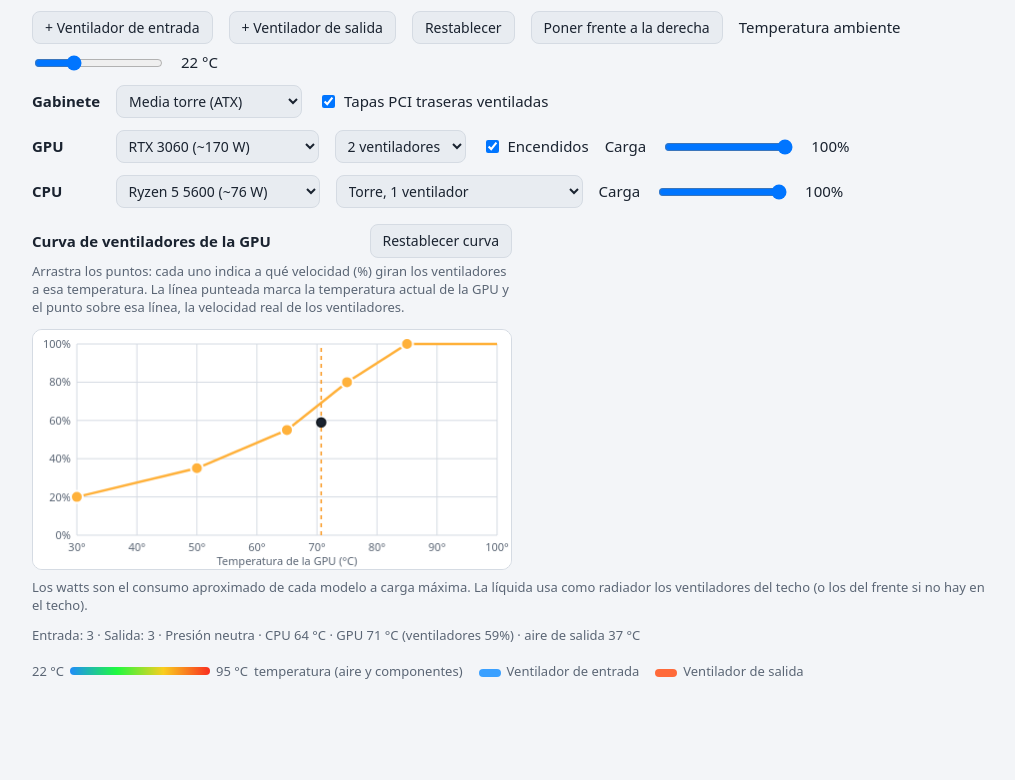
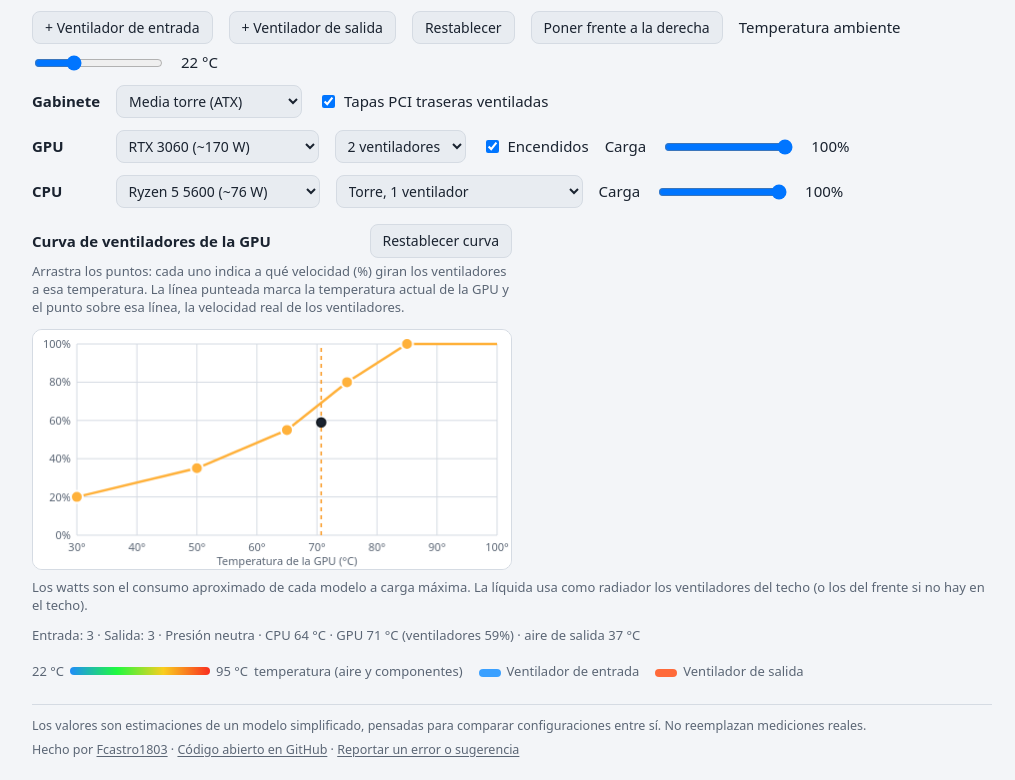
Before and after one commit to Fcastro1803/cabinet-airflow, a plain HTML site: page index.html in a window 1280 px wide. Shown: the part 711-1491 px from the top of the page, without its empty margins (128-1143 px from the left). Before the commit the page ends 1407 px from the top, so only its background shows below. Drawn offline with Linux system fonts and the light colour scheme; animation ran at ten frames a second.

Commit message:
Agregar pie de página
Aviso de que los valores son estimaciones, autoría y links al código
en GitHub y a los issues para reportar errores o sugerencias.

Co-Authored-By: Claude Opus 5.5 <noreply@anthropic.com>

```diff
--- a/index.html
+++ b/index.html
@@ -73,6 +73,14 @@
     <span><i class="sw" style="background:#3aa0ff"></i>Ventilador de entrada</span>
     <span><i class="sw" style="background:#ff6a3a"></i>Ventilador de salida</span>
   </div>
+  <footer class="footer">
+    <p>Los valores son estimaciones de un modelo simplificado, pensadas para comparar configuraciones entre sí. No reemplazan mediciones reales.</p>
+    <p>
+      Hecho por <a href="https://github.com/Fcastro1803" target="_blank" rel="noopener">Fcastro1803</a> ·
+      <a href="https://github.com/Fcastro1803/cabinet-airflow" target="_blank" rel="noopener">Código abierto en GitHub</a> ·
+      <a href="https://github.com/Fcastro1803/cabinet-airflow/issues" target="_blank" rel="noopener">Reportar un error o sugerencia</a>
+    </p>
+  </footer>
 </div>
 <script src="app.js"></script>
 </body>
--- a/styles.css
+++ b/styles.css
@@ -23,4 +23,9 @@
   .legend { display:flex; gap:16px; font-size:13px; color:var(--mute); flex-wrap:wrap; }
   .scale { display:inline-flex; gap:6px; align-items:center; }
   .bar { display:inline-block; width:140px; height:8px; border-radius:4px; background:linear-gradient(90deg, hsl(210,95%,55%), hsl(129,95%,55%), hsl(48,95%,55%), hsl(4,95%,55%)); }
+  .footer { margin-top:24px; padding-top:12px; border-top:1px solid var(--line); color:var(--mute); font-size:12.5px; }
+  .footer p { margin:0 0 6px; }
+  .footer a { color:inherit; text-decoration:underline; text-underline-offset:2px; }
+  .footer a:hover { color:var(--ink); }
+  .footer a:focus-visible { outline:2px solid #3aa0ff; outline-offset:2px; border-radius:2px; }
   .sw { display:inline-block; width:22px; height:8px; border-radius:4px; vertical-align:middle; margin-right:6px; }
```
